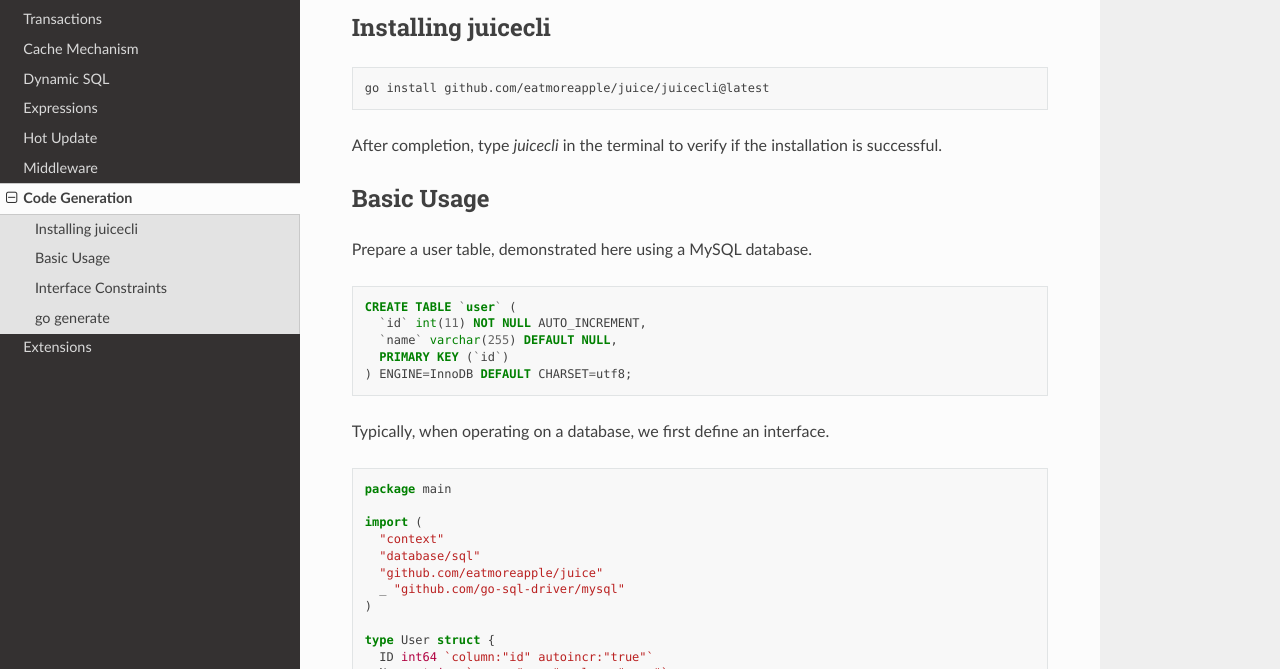
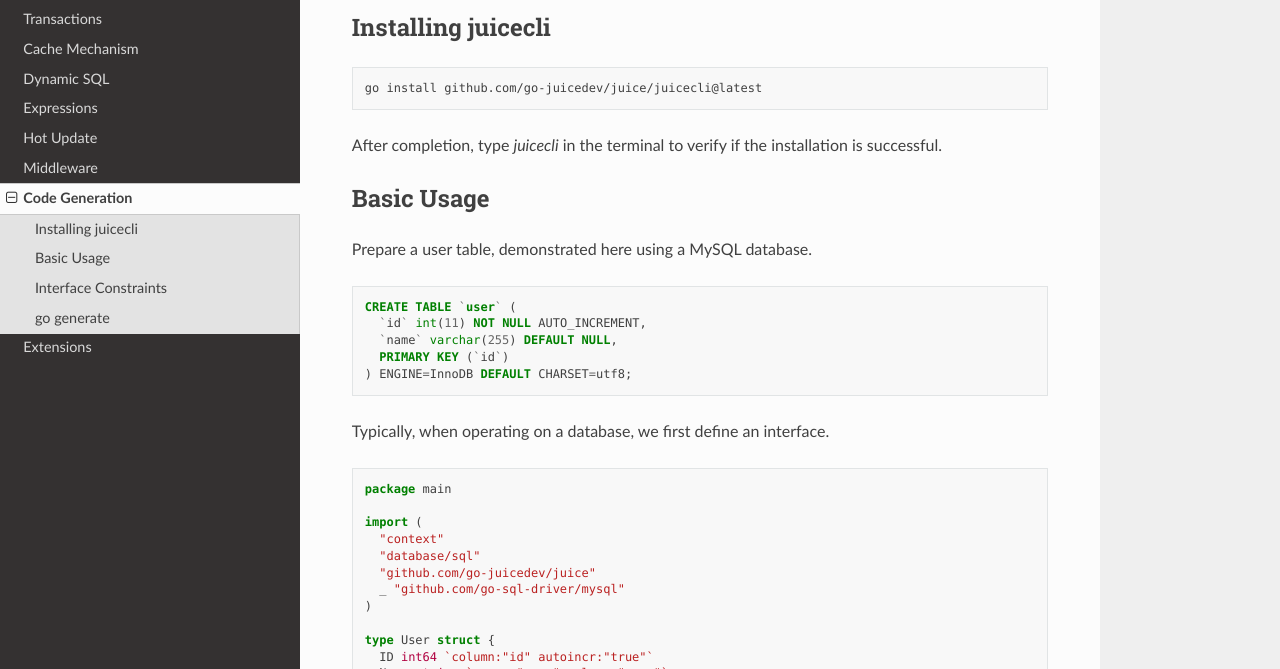
Before and after one commit to go-juicedev/juice-doc-en, a Sphinx documentation site: the page built from source/code_generate.rst, in a window 1280 px wide and 900 px high. Shown: the part 221-890 px from the top of the window. Built offline with Sphinx 7.4.7 and the Read the Docs theme 3.1.0, drawn with Linux system fonts in a browser that asks for light colours; pages that are not in the unit, such as notebooks, are missing from menus; some of the changed text lies outside the part shown.

Commit message:
update doc

```diff
--- a/source/cache.rst
+++ b/source/cache.rst
@@ -65,7 +65,7 @@ By default, `juice`’s cache resides in the memory of the current process. To u
         return mycacheImpl{}
     }) // note: returns a new cache implementation.
 
-`juice` also provides a Redis cache implementation. Please visit ``https://github.com/eatmoreapple/juice-cache`` for usage details.
+`juice` also provides a Redis cache implementation. Please visit ``https://github.com/go-juicedev/juice-cache`` for usage details.
 
 .. attention::
 
--- a/source/code_generate.rst
+++ b/source/code_generate.rst
@@ -8,7 +8,7 @@ Installing juicecli
 
 .. code-block:: shell
 
-    go install github.com/eatmoreapple/juice/juicecli@latest
+    go install github.com/go-juicedev/juice/juicecli@latest
 
 After completion, type `juicecli` in the terminal to verify if the installation is successful.
 
@@ -34,7 +34,7 @@ Typically, when operating on a database, we first define an interface.
     import (
       "context"
       "database/sql"
-      "github.com/eatmoreapple/juice"
+      "github.com/go-juicedev/juice"
       _ "github.com/go-sql-driver/mysql"
     )
 
@@ -98,7 +98,7 @@ After executing the above command, a file named `user_repo.go` will appear in th
     import (
       "context"
       "database/sql"
-      "github.com/eatmoreapple/juice"
+      "github.com/go-juicedev/juice"
     )
 
     type UserRepositoryImpl struct{}
@@ -147,7 +147,7 @@ Complete the code we just started.
       "context"
       "database/sql"
       "fmt"
-      "github.com/eatmoreapple/juice"
+      "github.com/go-juicedev/juice"
       _ "github.com/go-sql-driver/mysql"
     )
 
--- a/source/configuration.rst
+++ b/source/configuration.rst
@@ -49,7 +49,7 @@ Once the environment is configured, we can use the database connection provided
 
     import (
       "fmt"
-      "github.com/eatmoreapple/juice"
+      "github.com/go-juicedev/juice"
       _ "github.com/go-sql-driver/mysql"
     )
 
--- a/source/extension.rst
+++ b/source/extension.rst
@@ -21,7 +21,7 @@ With the addition of the `embed` package in the Go 1.16 standard library, develo
     import (
         "embed"
         "fmt"
-        "github.com/eatmoreapple/juice"
+        "github.com/go-juicedev/juice"
     )
 
     //go:embed config.xml
@@ -62,7 +62,7 @@ As shown above, the file structure should be organized accordingly. You only nee
     import (
         "embed"
         "fmt"
-        "github.com/eatmoreapple/juice"
+        "github.com/go-juicedev/juice"
     )
 
     //go:embed config
--- a/source/mappers.rst
+++ b/source/mappers.rst
@@ -112,7 +112,7 @@ Parameter Passing
 
     import (
         "fmt"
-        "github.com/eatmoreapple/juice"
+        "github.com/go-juicedev/juice"
         _ "github.com/go-sql-driver/mysql"
     )
 
```
Also changed, not shown: source/index.rst (+4 -4 lines).
